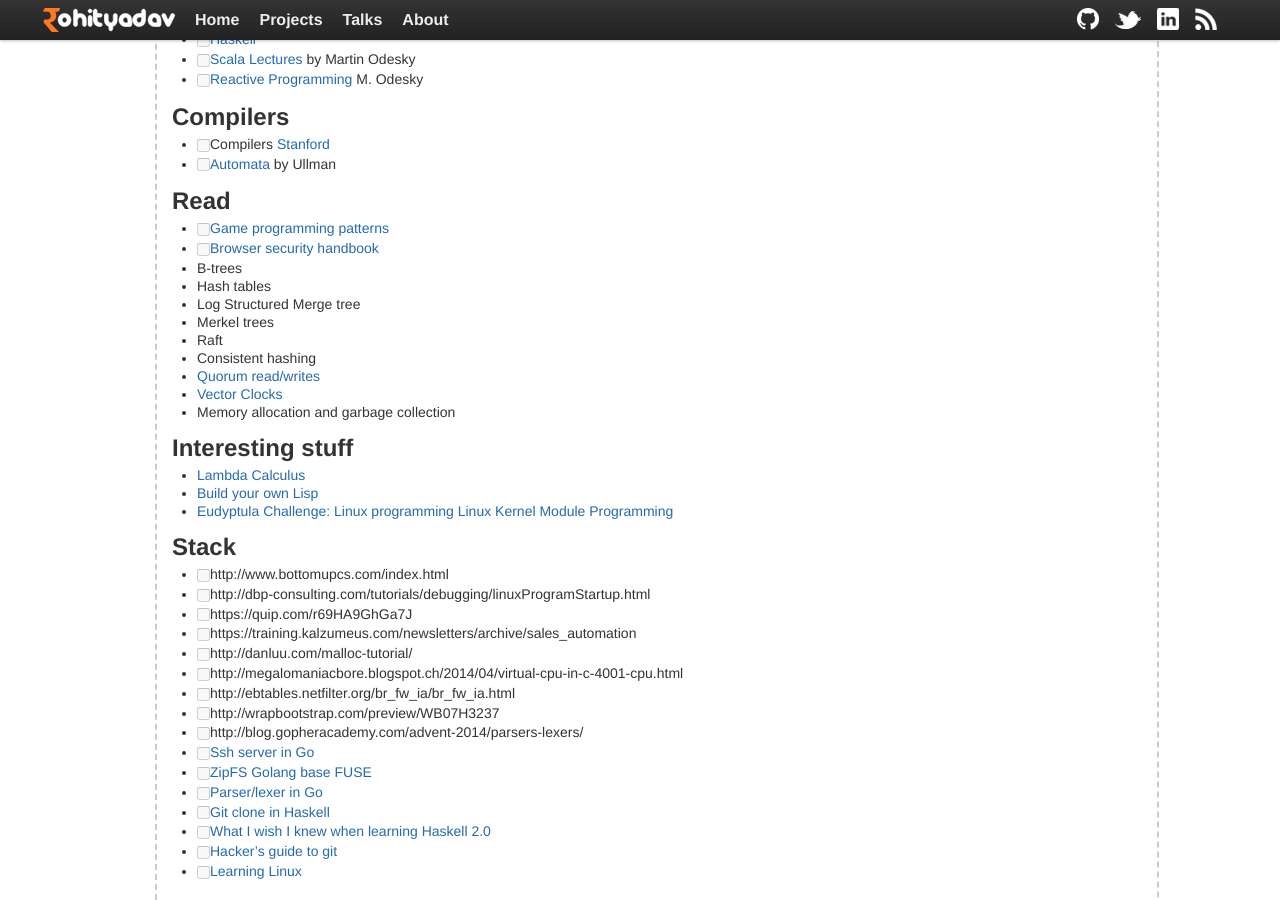
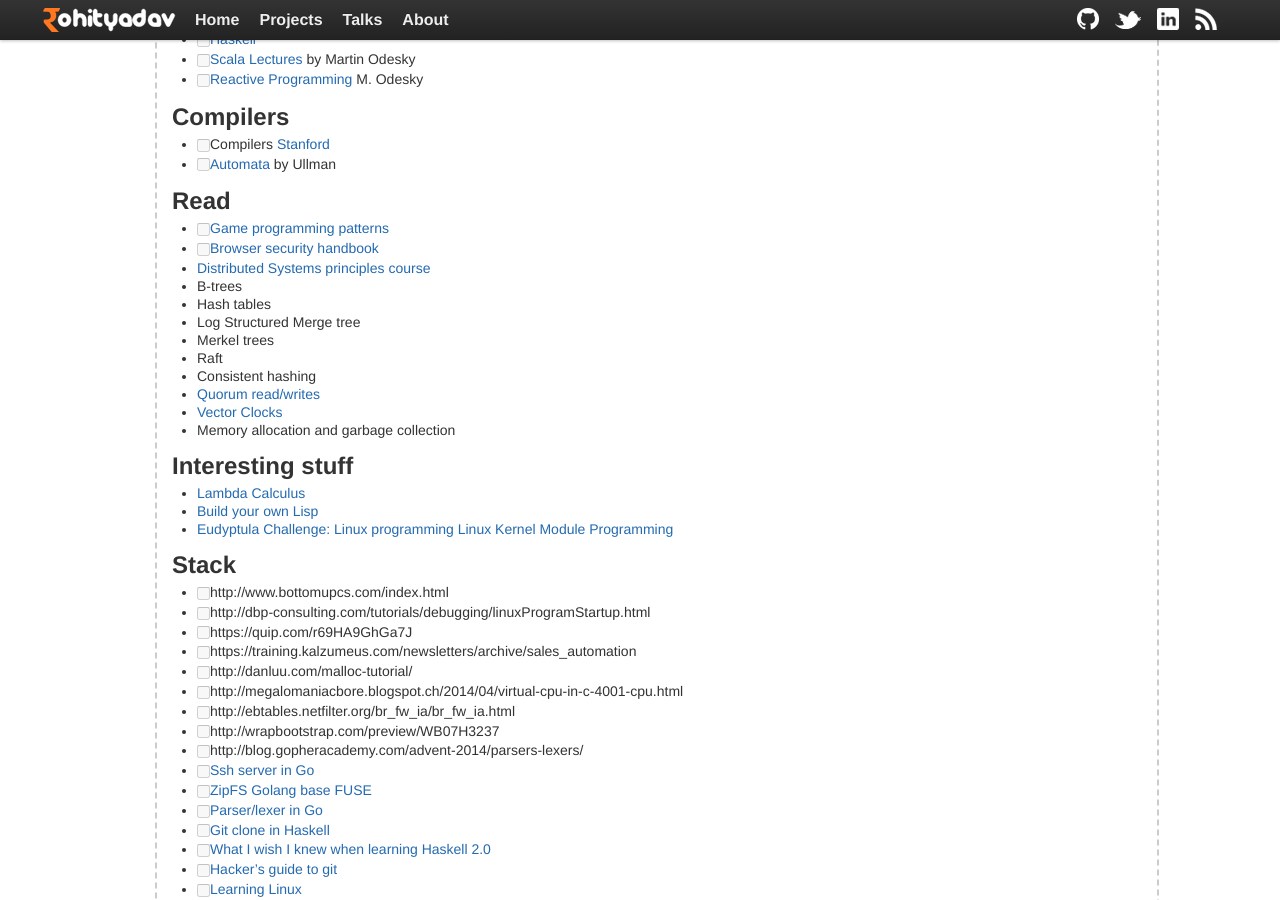
Before and after one commit to rohityadavcloud/rohityadavcloud.github.io, a Jekyll site: the page built from kaizen/index.markdown, in a window 1280 px wide and 900 px high, scrolled down 2739 px. Built offline with Jekyll 4.4.1, drawn with Linux system fonts in a browser that asks for light colours.

Commit message:
ku
Signed-off-by: Rohit Yadav <rohit@scaleninja.com>

```diff
--- a/kaizen/index.markdown
+++ b/kaizen/index.markdown
@@ -161,6 +161,7 @@ tagline: List for 2014
 
 - [ ] [Game programming patterns](http://gameprogrammingpatterns.com/index.html)
 - [ ] [Browser security handbook](https://code.google.com/p/browsersec/wiki/Part1)
+- [Distributed Systems principles course](http://dcg.ethz.ch/lectures/podc_allstars/)
 - B-trees
 - Hash tables
 - Log Structured Merge tree
```
